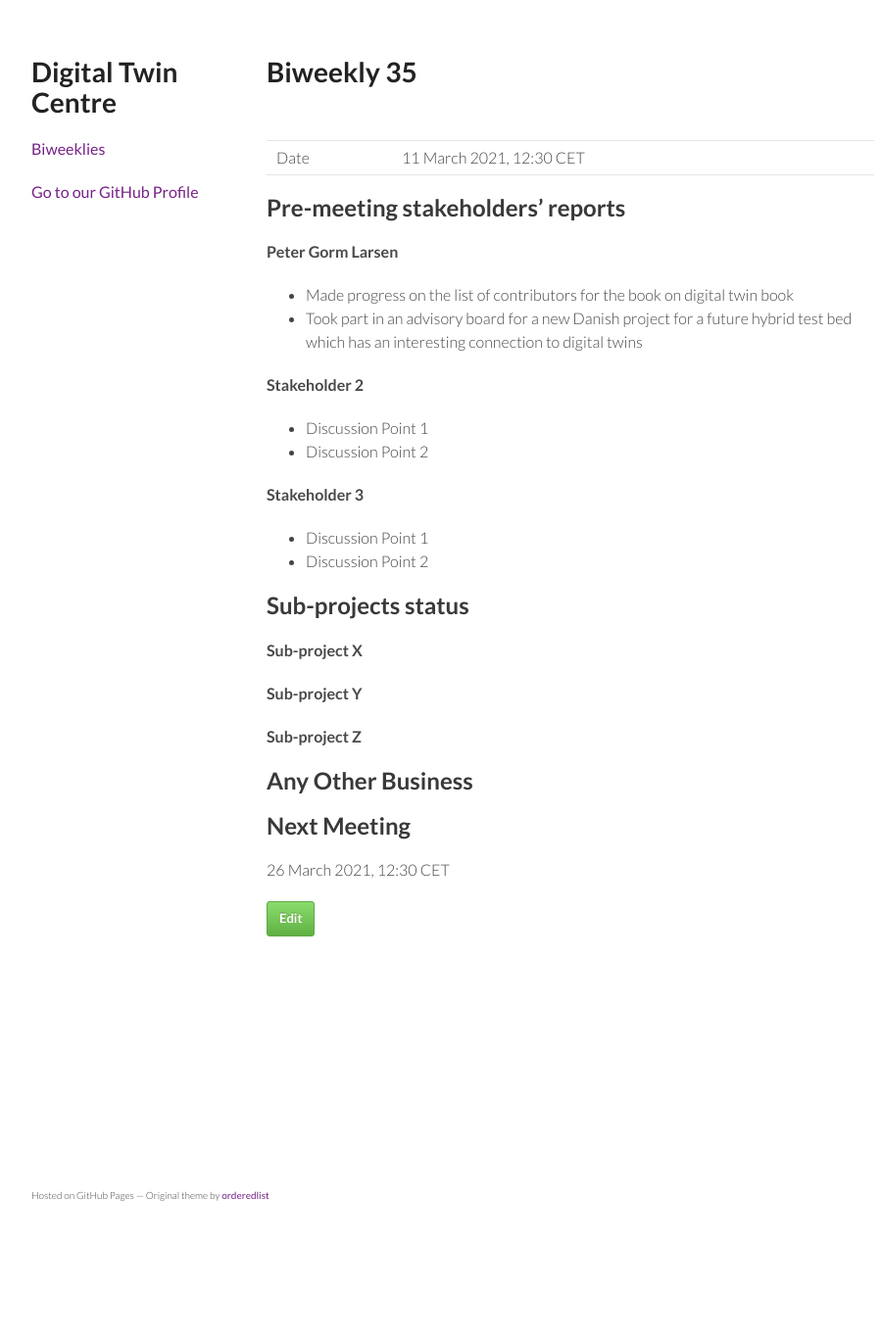
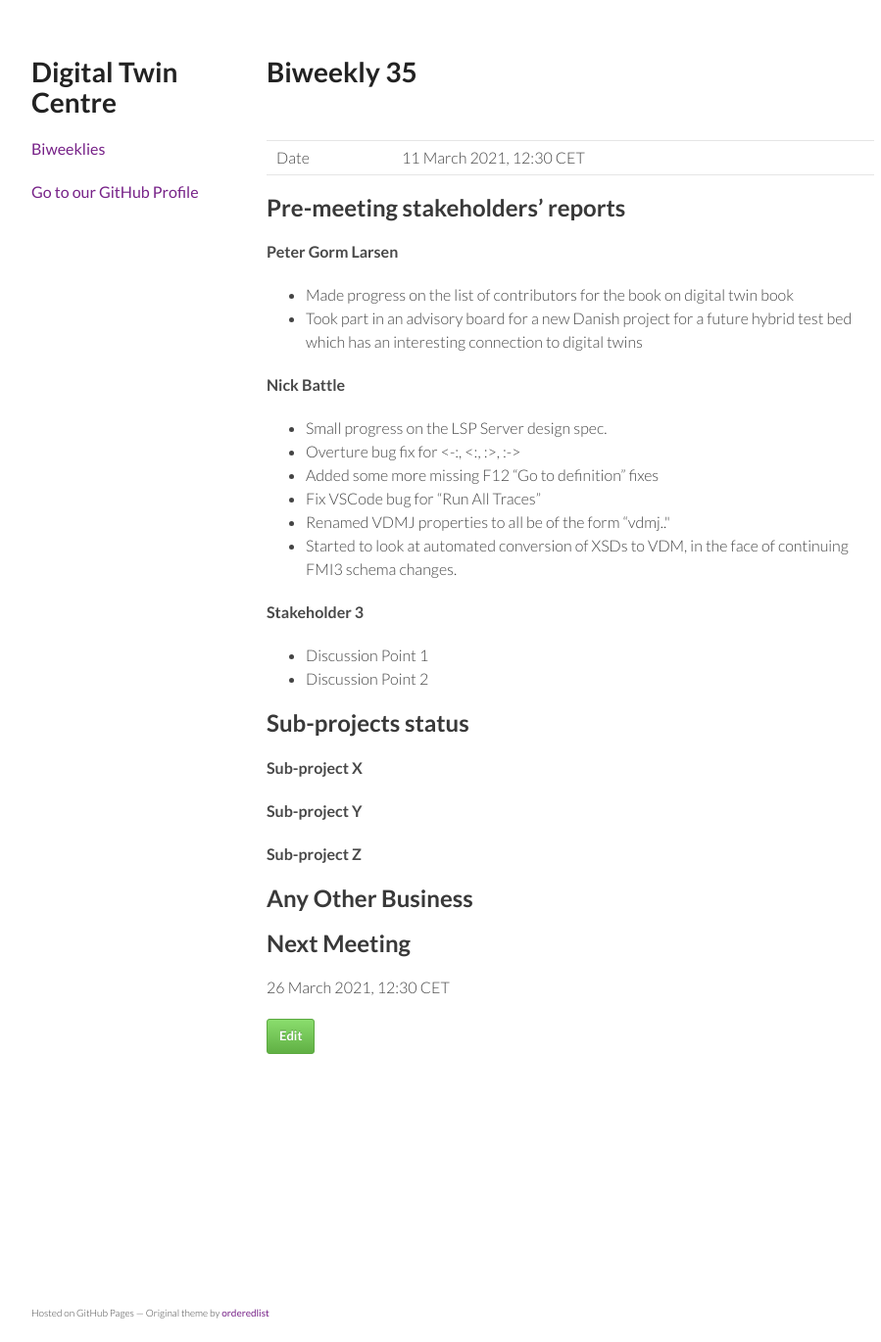
Before and after one commit to digitaltwincentre/digitaltwincentre.github.io, a Jekyll site: the page built from _biweeklies/Biweekly-35.md, in a window 1280 px wide. Shown: the whole page at 98% size, without its empty margins (178-1077 px from the left). Built offline with Jekyll 4.4.1, drawn with Linux system fonts in a browser that asks for light colours; nearby versions of some CDN libraries; before the commit the page ends 1250 px from its top, so only the background shows below that.

Commit message:
Update Biweekly-35.md

```diff
--- a/_biweeklies/Biweekly-35.md
+++ b/_biweeklies/Biweekly-35.md
@@ -24,9 +24,13 @@ date: 11 March 2021, 1230 CET
 * Made progress on the list of contributors for the book on digital twin book
 * Took part in an advisory board for a new Danish project for a future hybrid test bed which has an interesting connection to digital twins
 
-#### Stakeholder 2
-* Discussion Point 1
-* Discussion Point 2
+#### Nick Battle
+* Small progress on the LSP Server design spec.
+* Overture bug fix for <-:, <:, :>, :->
+* Added some more missing F12 "Go to definition" fixes
+* Fix VSCode bug for "Run All Traces"
+* Renamed VDMJ properties to all be of the form "vdmj.<area>.<some_sensible_name>"
+* Started to look at automated conversion of XSDs to VDM, in the face of continuing FMI3 schema changes.
 
 #### Stakeholder 3
 * Discussion Point 1
```
